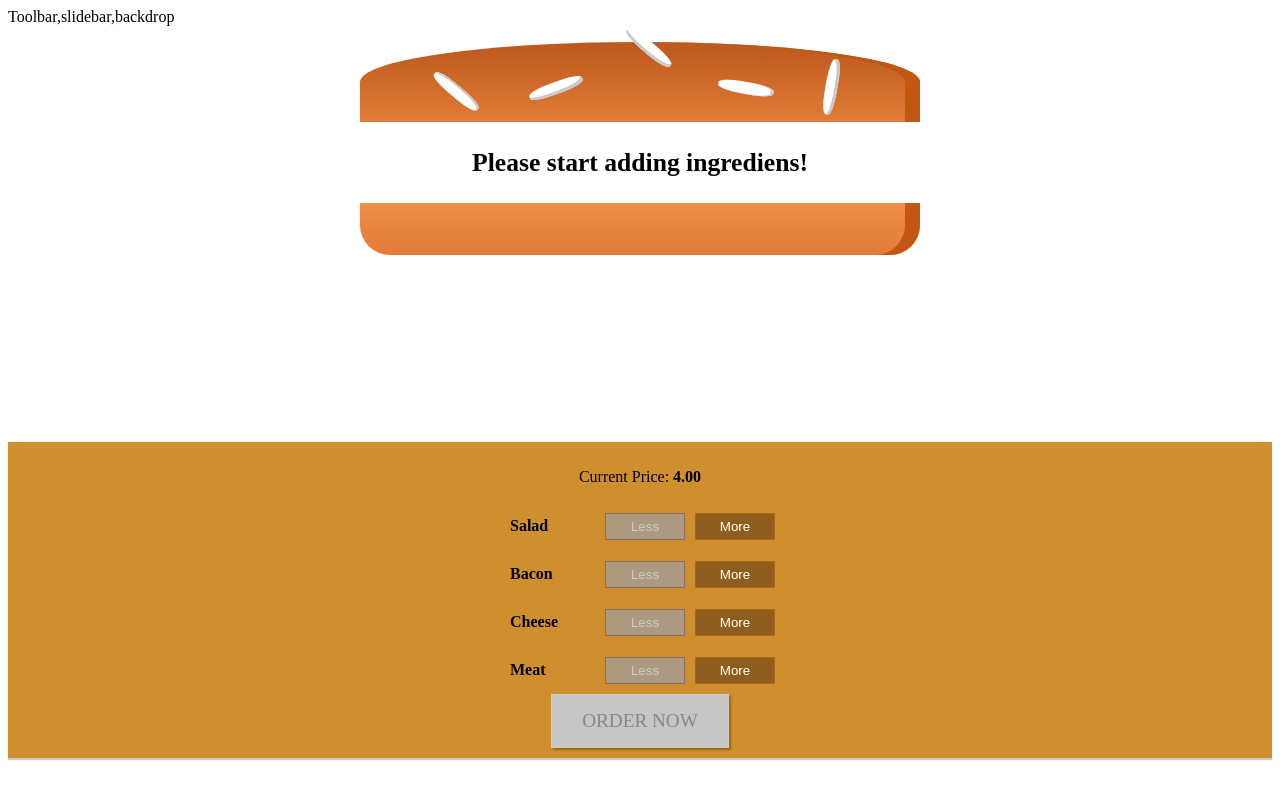
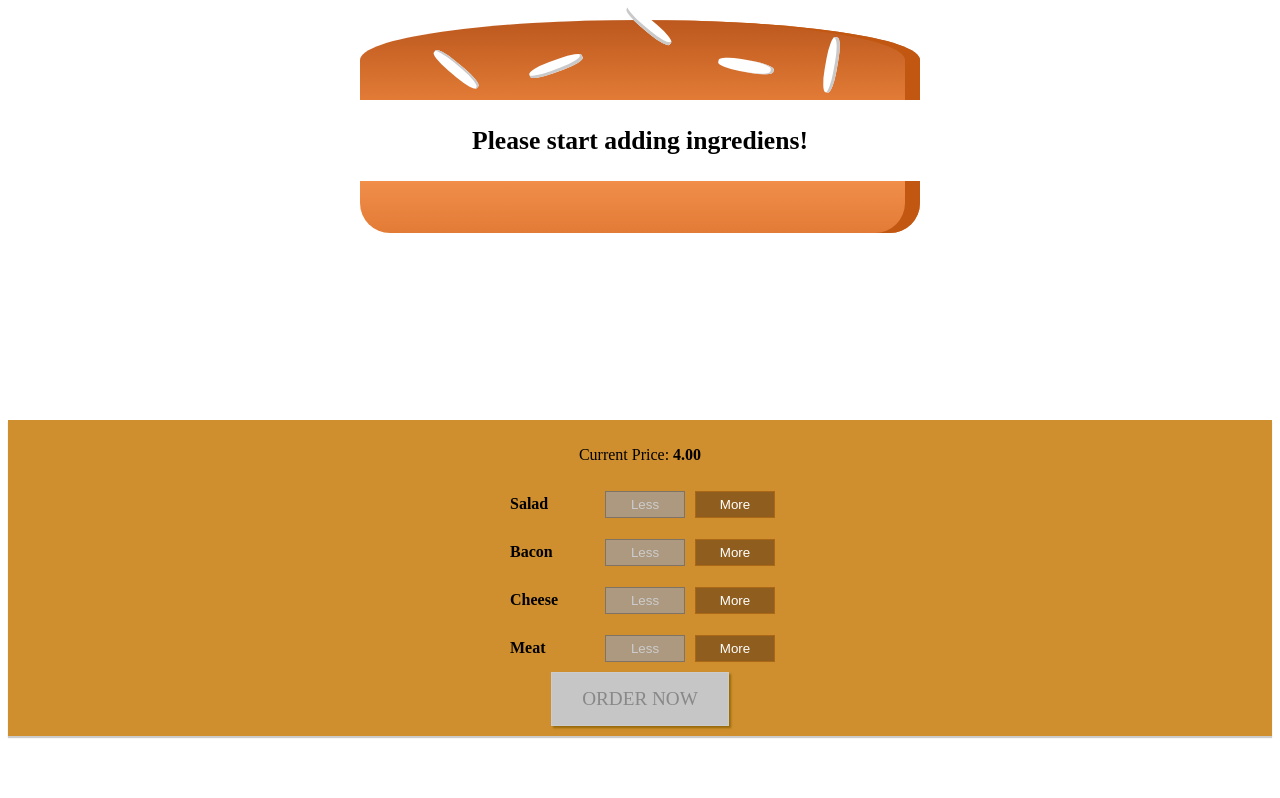
Before and after one commit to niguns7/Burger-Builder, a React (Create React App) app: page / in a window 1280 px wide. Built offline with nearby package versions, Linux system fonts and the light colour scheme.

Commit message:
text removed

```diff
--- a/src/components/Layout/Layout.js
+++ b/src/components/Layout/Layout.js
@@ -6,7 +6,6 @@ import classes from "./Layout.module.css";
 
 const Layout = (props) => (
         <Auxl>
-            <div> Toolbar,slidebar,backdrop</div>
             <main className={classes.Content}>
                 {props.children}
             </main>
--- a/src/components/Layout/Layout.module.css
+++ b/src/components/Layout/Layout.module.css
@@ -1,3 +1,3 @@
 .Content{
-    margin-top: 16px;
+    margin-top: 20px;
 }
```
